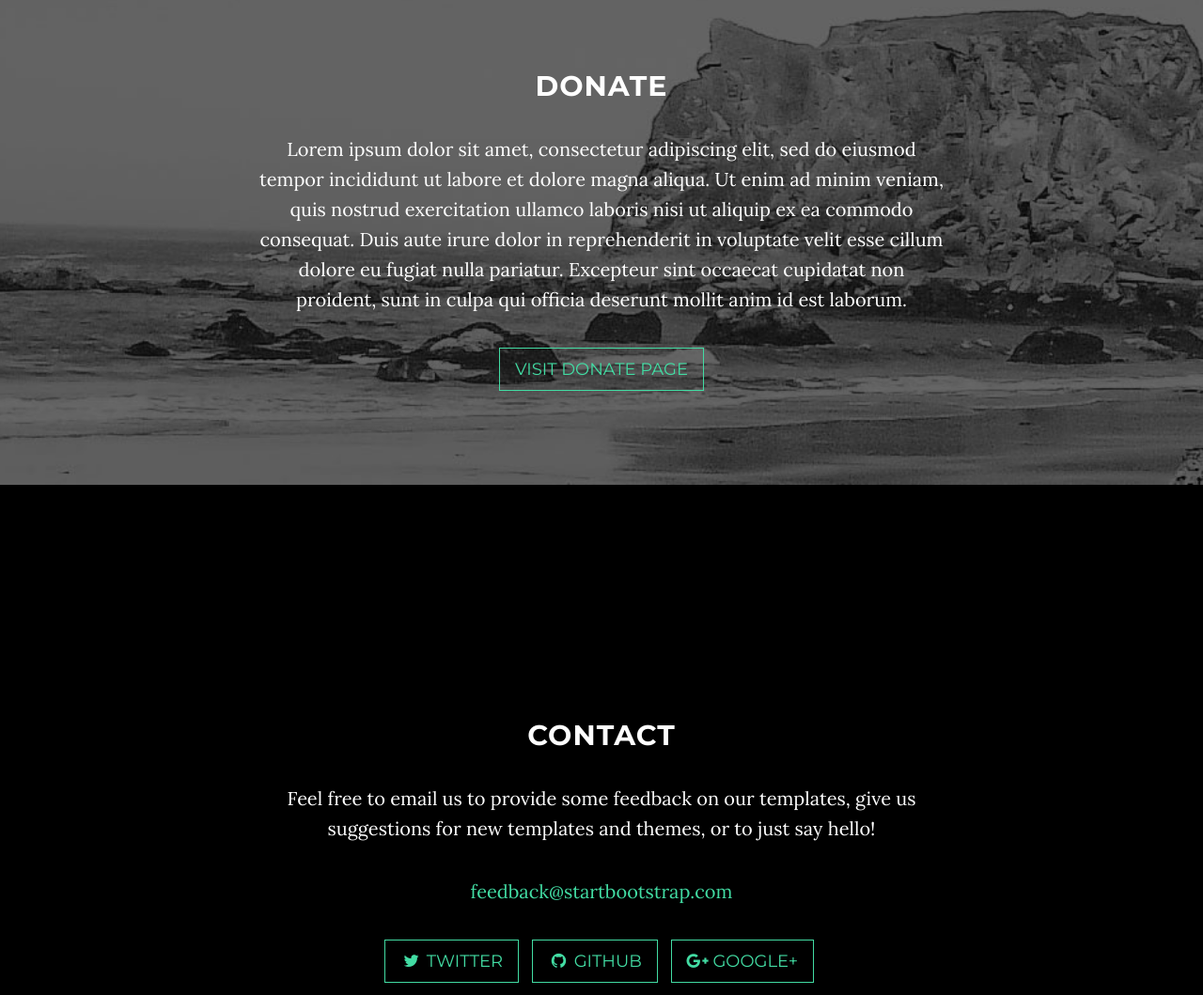
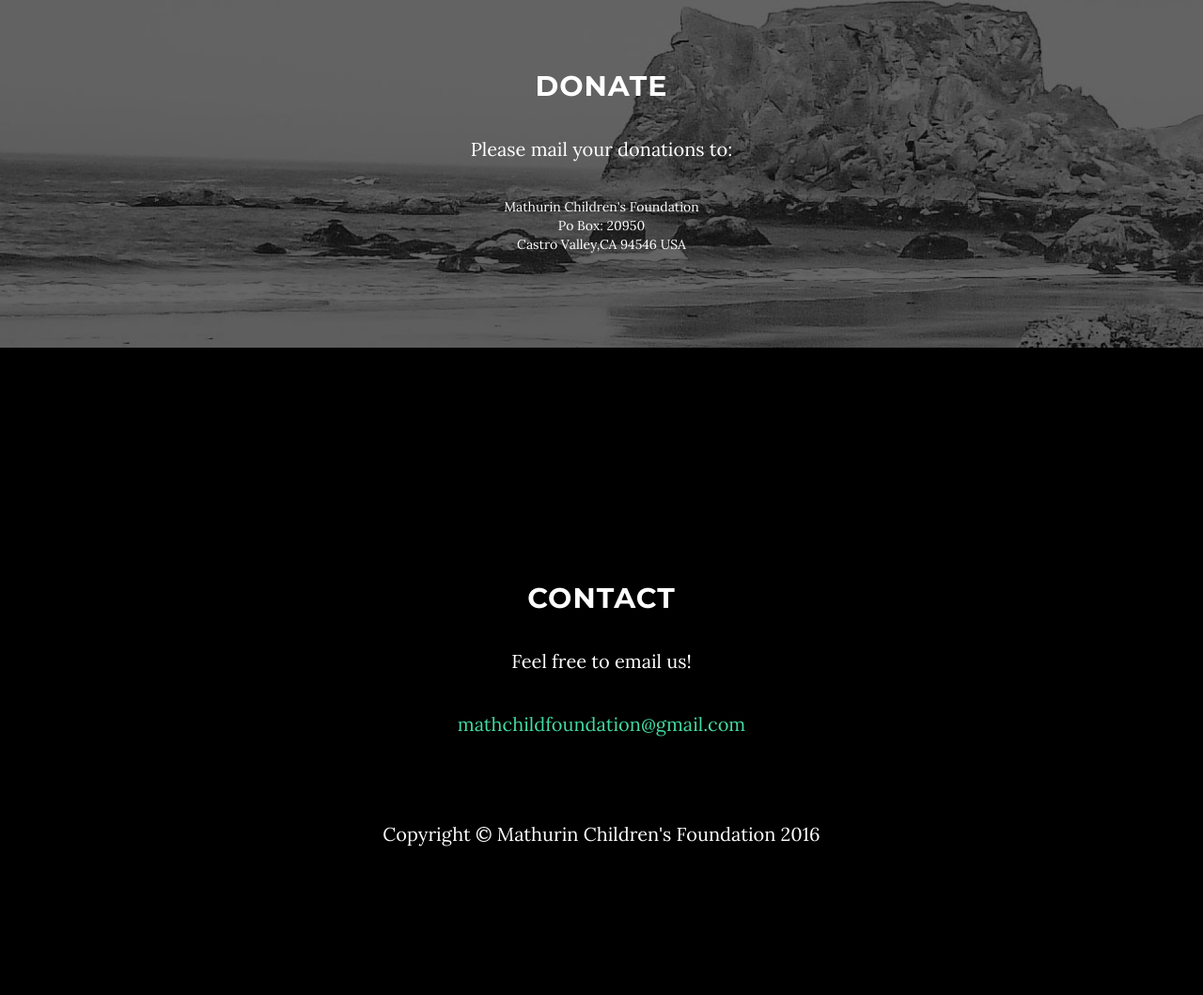
Before and after one commit to wallynd/wallynd.github.io, a website: page index.html in a window 1280 px wide. Shown: the part 1722-2781 px from the top of the page at 94% size. After the commit the page ends 2676 px from the top, so only its background shows below. Drawn offline with nearby package versions, Linux system fonts and the light colour scheme; some packages are replaced by stand-ins of ours.

Commit message:
adding about

```diff
--- a/index.html
+++ b/index.html
@@ -104,8 +104,11 @@
             <div class="container">
                 <div class="col-lg-8 col-lg-offset-2">
                     <h2>Donate</h2>
-                    <p>Lorem ipsum dolor sit amet, consectetur adipiscing elit, sed do eiusmod tempor incididunt ut labore et dolore magna aliqua. Ut enim ad minim veniam, quis nostrud exercitation ullamco laboris nisi ut aliquip ex ea commodo consequat. Duis aute irure dolor in reprehenderit in voluptate velit esse cillum dolore eu fugiat nulla pariatur. Excepteur sint occaecat cupidatat non proident, sunt in culpa qui officia deserunt mollit anim id est laborum.</p>
-                    <a href="http://startbootstrap.com/template-overviews/grayscale/" class="btn btn-default btn-lg">Visit Donate Page</a>
+                    <p>Please mail your donations to: </p>
+                    <div>Mathurin Children's Foundation</div>
+                    <div>Po Box: 20950 </div>
+                     <div>Castro Valley,CA 94546 USA</div>
+                    <!--<a href="http://startbootstrap.com/template-overviews/grayscale/" class="btn btn-default btn-lg">Visit Donate Page</a>-->
                 </div>
             </div>
         </div>
@@ -116,10 +119,10 @@
         <div class="row">
             <div class="col-lg-8 col-lg-offset-2">
                 <h2>Contact</h2>
-                <p>Feel free to email us to provide some feedback on our templates, give us suggestions for new templates and themes, or to just say hello!</p>
-                <p><a href="mailto:feedback@startbootstrap.com">feedback@startbootstrap.com</a>
+                <p>Feel free to email us!</p>
+                <p><a href="mailto:mathchildfoundation@gmail.com">mathchildfoundation@gmail.com</a>
                 </p>
-                <ul class="list-inline banner-social-buttons">
+               <!-- <ul class="list-inline banner-social-buttons">
                     <li>
                         <a href="https://twitter.com/SBootstrap" class="btn btn-default btn-lg"><i class="fa fa-twitter fa-fw"></i> <span class="network-name">Twitter</span></a>
                     </li>
@@ -129,13 +132,13 @@
                     <li>
                         <a href="https://plus.google.com/+Startbootstrap/posts" class="btn btn-default btn-lg"><i class="fa fa-google-plus fa-fw"></i> <span class="network-name">Google+</span></a>
                     </li>
-                </ul>
+                </ul>-->
             </div>
         </div>
     </section>
 
     <!-- Map Section -->
-    <div id="map"></div>
+   <!-- <div id="map"></div>-->
 
     <!-- Footer -->
     <footer>
@@ -154,7 +157,7 @@
     <script src="https://cdnjs.cloudflare.com/ajax/libs/jquery-easing/1.3/jquery.easing.min.js"></script>
 
     <!-- Google Maps API Key - Use your own API key to enable the map feature. More information on the Google Maps API can be found at https://developers.google.com/maps/ -->
-    <script type="text/javascript" src="https://maps.googleapis.com/maps/api/js?key=AIzaSyCRngKslUGJTlibkQ3FkfTxj3Xss1UlZDA&sensor=false"></script>
+    <!--<script type="text/javascript" src="https://maps.googleapis.com/maps/api/js?key=AIzaSyCRngKslUGJTlibkQ3FkfTxj3Xss1UlZDA&sensor=false"></script>-->
 
     <!-- Theme JavaScript -->
     <script src="js/grayscale.min.js"></script>
```
